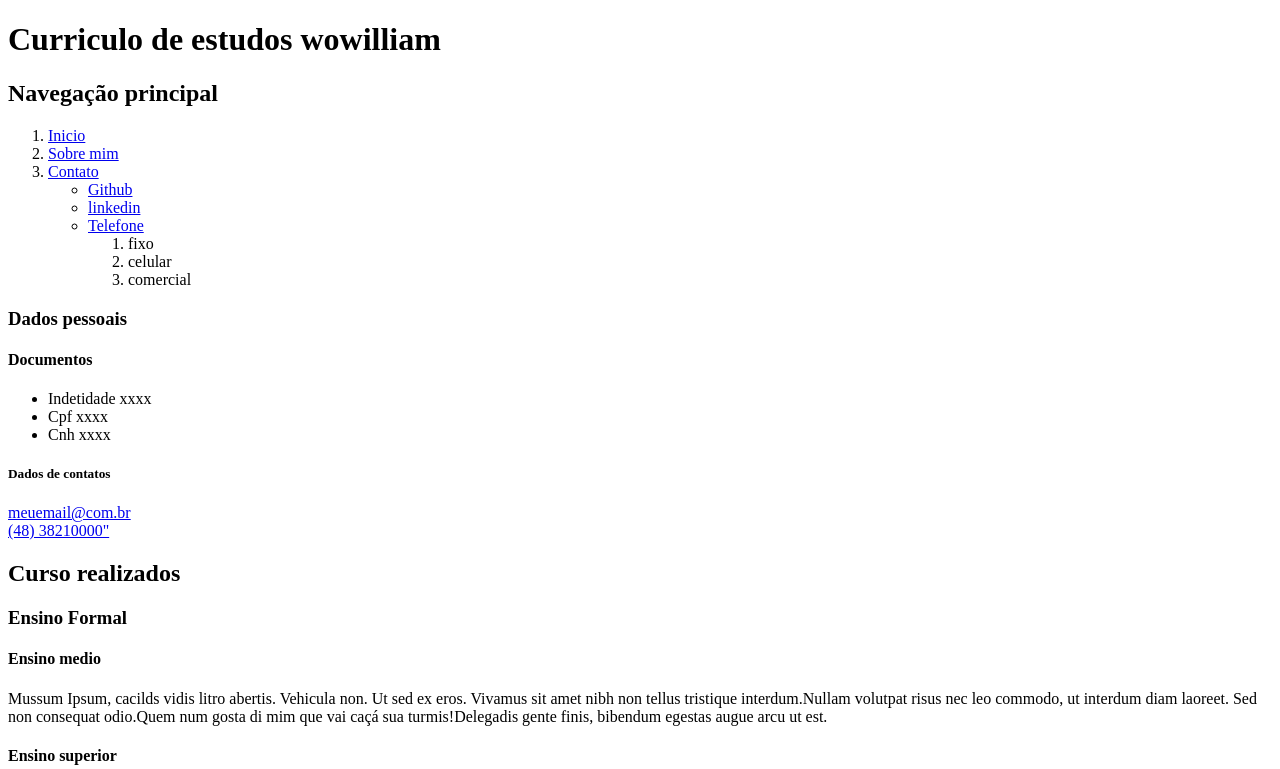
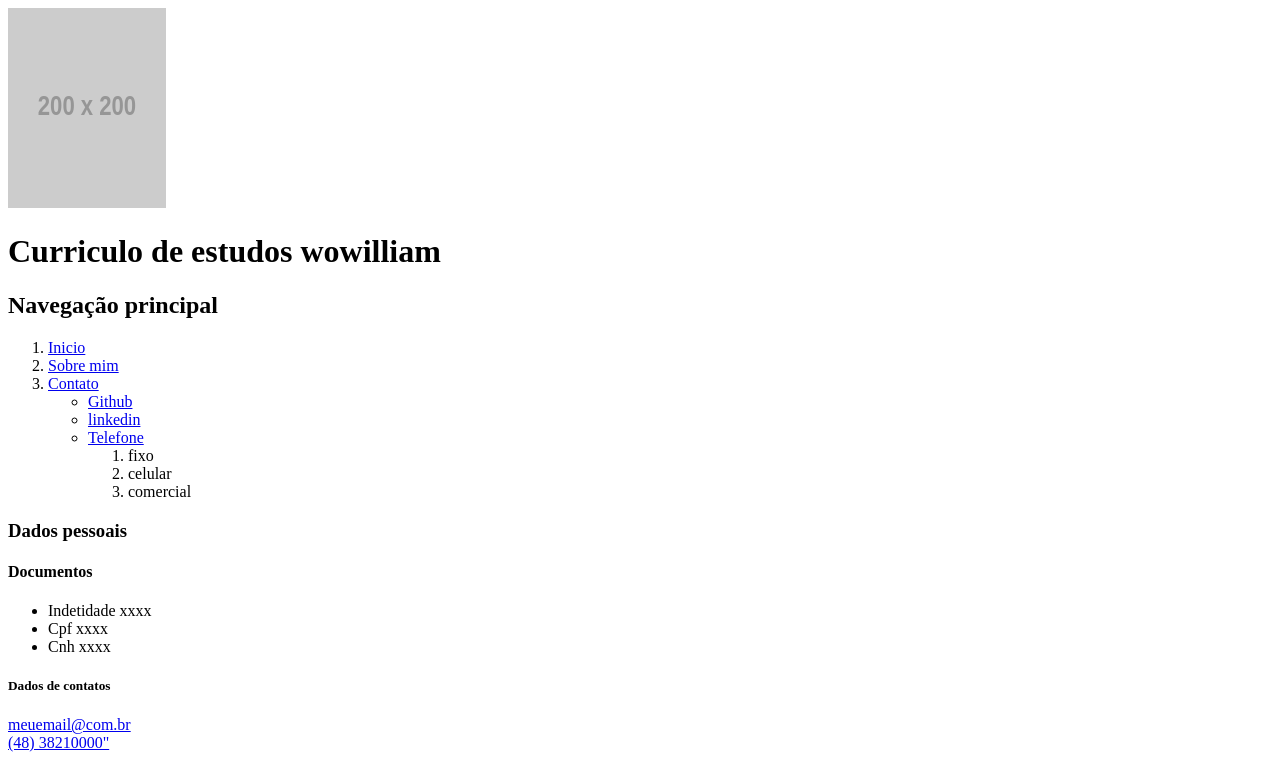
Before and after one commit to wowilliam/Programa-Start, a plain HTML site: page index.html in a window 1280 px wide. Shown: the top 769 px of the page. Drawn offline with Linux system fonts and the light colour scheme; placeholder pictures from the web are drawn by us.

Commit message:
Iniciano o Start

```diff
--- a/index.html
+++ b/index.html
@@ -8,6 +8,7 @@
 
 <body>
     <header>
+        <img src="https://via.placeholder.com/200" width="158" height="200">
         <h1>
             Curriculo de estudos
             <span>
```
